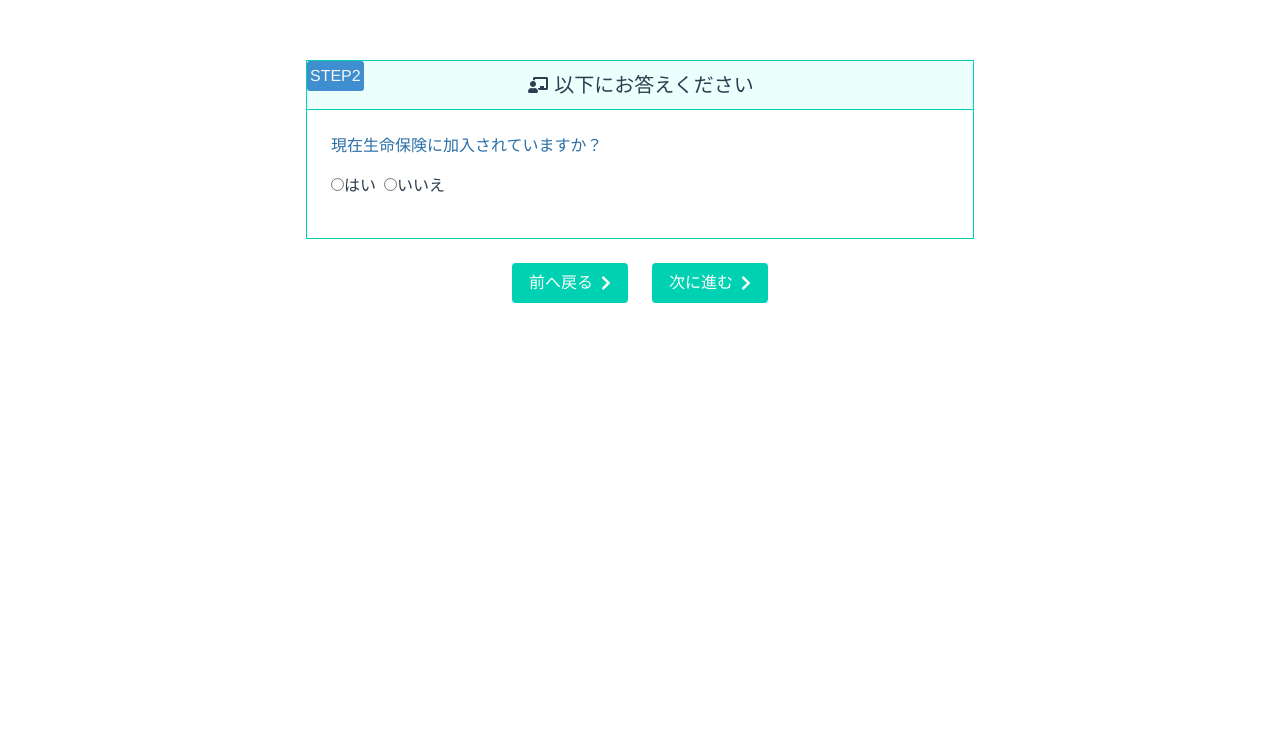
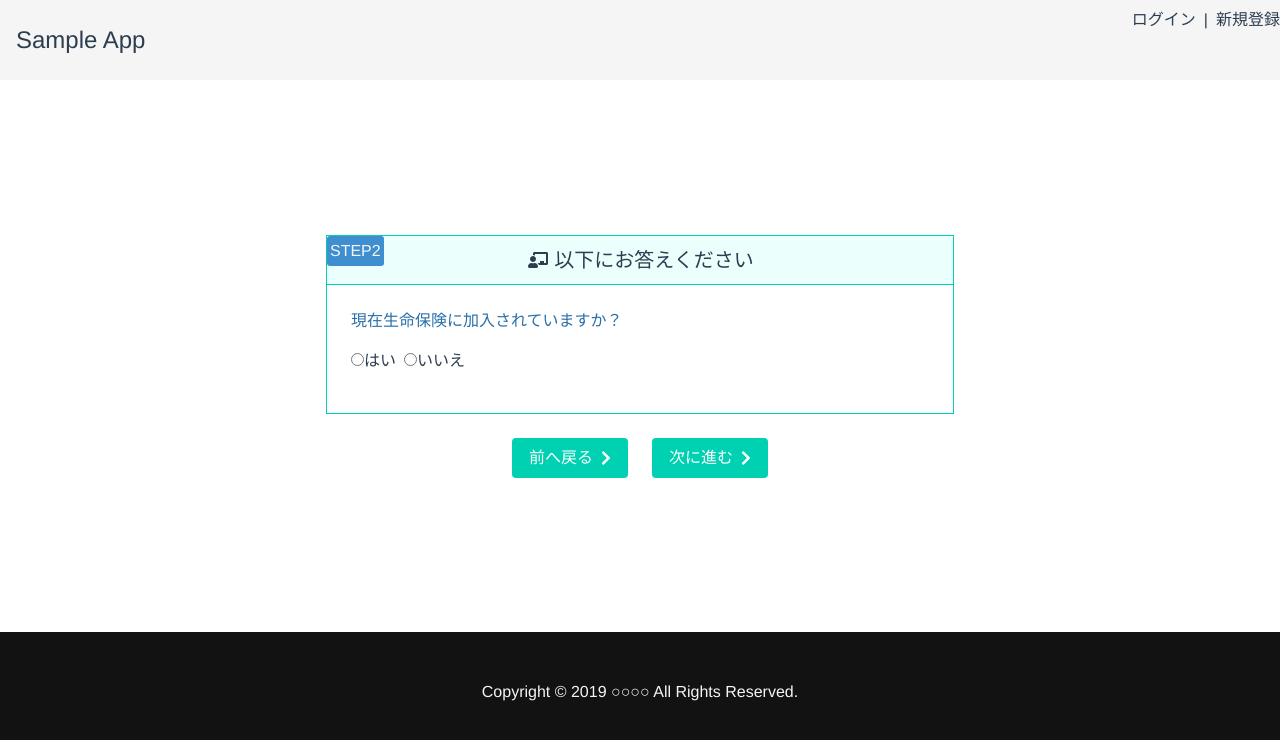
Before and after one commit to y-iwamoto/vue-form-practice, a Vue app in the folder app/: page /survey in a window 1280 px wide. Shown: the top 740 px of the page. Built offline with nearby package versions, Linux system fonts and the light colour scheme; the HTML template or start-up script is replaced by a standard one.

Commit message:
ヘッダー、フッダーをつけ全体的なバランスを整えた

```diff
--- a/app/src/App.vue
+++ b/app/src/App.vue
@@ -1,53 +1,36 @@
 <template>
-  <div id="app">
-    <transition name="router-transition">
-      <router-view/>
-    </transition>
+  <div id="app" class="is-flex is-flex-direction-column is-justify-content-space-between">
+    <Header/>
+        <router-view/>
+    <Footer/>
   </div>
 </template>
 
 <script>
+import Header from './components/globals/Header';
+import Footer from './components/globals/Footer';
 
 export default {
   name: 'App',
+  components: {
+    Header,
+    Footer
+  }
 }
 </script>
 
 <style lang="scss">
 @import "../node_modules/bulma/bulma.sass";
+html,
+body,
+#app {
+  height:100%;
+}
 #app {
   font-family: Avenir, Helvetica, Arial, sans-serif;
   -webkit-font-smoothing: antialiased;
   -moz-osx-font-smoothing: grayscale;
   color: #2c3e50;
-  margin-top: 60px;
 }
 
-.router-transition-enter-active {
-  animation: fadeIn .5s;
-  animation-delay: .5s;
-  opacity: 0;
-}
-
-@keyframes fadeIn {
-  from {
-    opacity: 0;
-  }
-  to {
-    opacity: 1;
-  }
-}
-
-.router-transition-leave-active {
-  animation: fadeOut .5s;
-}
-
-@keyframes fadeOut {
-  from {
-    opacity: 1;
-  }
-  to {
-    opacity: 0;
-  }
-}
 </style>
--- /dev/null
+++ b/app/src/components/globals/Footer.vue
@@ -0,0 +1,12 @@
+<template>
+    <footer class="footer has-background-black-bis has-text-white-ter">
+        <div class="content has-text-centered">
+            <p>Copyright © 2019 ○○○○ All Rights Reserved.</p>
+        </div>
+    </footer>
+</template>
+<script>
+export default {
+    name: 'Footer',
+}
+</script>
--- /dev/null
+++ b/app/src/components/globals/Header.vue
@@ -0,0 +1,21 @@
+<template>
+    <header class="header has-background-white-ter is-flex is-justify-content-space-between">
+        <div class="is-align-self-center ml-4 is-size-4">Sample App</div>
+        <nav>
+            <ul class="is-flex is-align-items-flex-start mt-2">
+                <li class="mr-2">ログイン</li>|
+                <li class="ml-2">新規登録</li>
+            </ul>
+        </nav>
+    </header>
+</template>
+<script>
+export default {
+    name: 'Header',
+}
+</script>
+<style scoped>
+.header {
+    height: 10vh;
+}
+</style>
--- a/app/src/components/parts/FormWrapper.vue
+++ b/app/src/components/parts/FormWrapper.vue
@@ -1,5 +1,9 @@
 <template>
-    <div class="page">
+  <div class="is-relative">
+    <transition name="router-transition">
+      <div v-if="show" class="columns">
+        <div class="column"></div>
+        <div class="column is-half">
           <div class="form-box is-relative">
             <slot name="form_title"></slot>
             <div class="is-flex is-flex-direction-column is-justify-content-flex-start p-5">
@@ -8,20 +12,59 @@
           </div>
           <slot name="form_transition"></slot>
         </div>
+      <div class="column"></div>
+      </div>
+    </transition>
+  </div>
 </template>
 <script>
 export default {
     name: 'FormWrapper',
+    data: function () {
+      return {
+        show: false,
+      };
+    },
+    mounted() {
+      this.show = true;
+    },
+    beforeRouteLeave(to, from, next) {
+      this.show = false;
+      setTimeout(() => {
+        next();
+      }, 500);
+    },
 }
 </script>
 <style scoped>
-.page {
-  position: fixed;
-  left: 20%;
-  right: 20%;
-  width: inherit;
-  padding: 0 50px;
+.router-transition-enter-active {
+  animation: fadeIn .5s;
+  animation-delay: .5s;
+  opacity: 0;
 }
+
+@keyframes fadeIn {
+  from {
+    opacity: 0;
+  }
+  to {
+    opacity: 1;
+  }
+}
+
+.router-transition-leave-active {
+  animation: fadeOut .5s;
+}
+
+@keyframes fadeOut {
+  from {
+    opacity: 1;
+  }
+  to {
+    opacity: 0;
+  }
+}
+
 .form-box {
   border: 1px solid hsl(171, 100%, 41%);
 }
```
Lines whose indentation alone changed are shown as unchanged.
